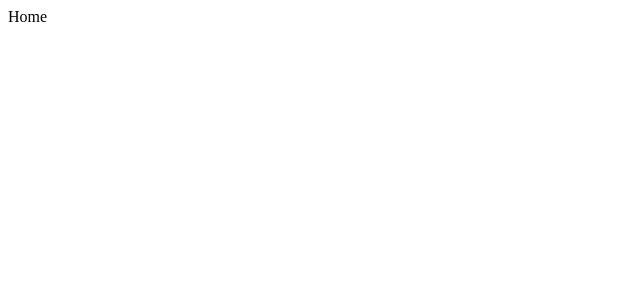
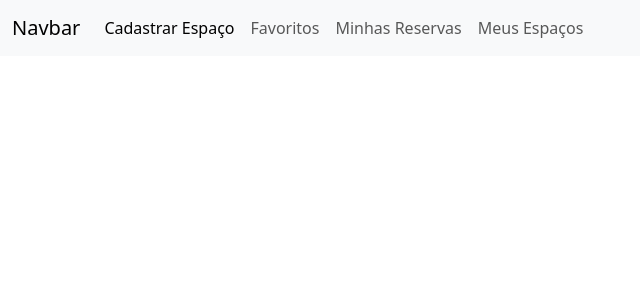
Before and after one commit to majupeixoto/Space4Events, a Django app: page / in a window 1280 px wide. Before the commit the part shown is almost empty. Shown: the top 300 px of the page, without its empty margins (0-640 px from the left). Run offline with Django 5.2, Linux system fonts and the light colour scheme; parts of the project's set-up code (start-up, migrations or seed data) failed here and were passed over.

Commit message:
commitei

```diff
--- a/Projeto/Box/templates/detalhes.html
+++ b/Projeto/Box/templates/detalhes.html
@@ -4,8 +4,10 @@
     <meta charset="UTF-8">
     <meta name="viewport" content="width=device-width, initial-scale=1.0">
     <title>Detalhes</title>
+    <link href="https://cdn.jsdelivr.net/npm/bootstrap@5.3.3/dist/css/bootstrap.min.css" rel="stylesheet"
+        integrity="sha384-QWTKZyjpPEjISv5WaRU9OFeRpok6YctnYmDr5pNlyT2bRjXh0JMhjY6hW+ALEwIH" crossorigin="anonymous">
 </head>
 <body>
-    Detalhes
+    <h1>Detalhes</h1>
 </body>
 </html>
--- a/Projeto/Box/templates/home.html
+++ b/Projeto/Box/templates/home.html
@@ -1,11 +1,33 @@
 <!DOCTYPE html>
-<html lang="pt-br">
+<html lang="pt-br" data-bs-theme="light">
+
 <head>
     <meta charset="UTF-8">
     <meta name="viewport" content="width=device-width, initial-scale=1.0">
     <title>Home</title>
+    <link href="https://cdn.jsdelivr.net/npm/bootstrap@5.3.3/dist/css/bootstrap.min.css" rel="stylesheet"
+        integrity="sha384-QWTKZyjpPEjISv5WaRU9OFeRpok6YctnYmDr5pNlyT2bRjXh0JMhjY6hW+ALEwIH" crossorigin="anonymous">
 </head>
+
 <body>
-    Home
+
+    <nav class="navbar navbar-expand-lg bg-body-tertiary">
+        <div class="container-fluid">
+            <a class="navbar-brand" href="#">Navbar</a>
+            <button class="navbar-toggler" type="button" data-bs-toggle="collapse" data-bs-target="#navbarNavAltMarkup"
+                aria-controls="navbarNavAltMarkup" aria-expanded="false" aria-label="Toggle navigation">
+                <span class="navbar-toggler-icon"></span>
+            </button>
+            <div class="collapse navbar-collapse" id="navbarNavAltMarkup">
+                <div class="navbar-nav">
+                    <a class="nav-link active" aria-current="page" href="#">Cadastrar Espaço</a>
+                    <a class="nav-link" href="#">Favoritos</a>
+                    <a class="nav-link" href="#">Minhas Reservas</a>
+                    <a class="nav-link" href="#">Meus Espaços</a>
+                </div>
+            </div>
+        </div>
+    </nav>
 </body>
+
 </html>
--- a/Projeto/Box/urls.py
+++ b/Projeto/Box/urls.py
@@ -4,6 +4,6 @@ from django.urls import path, include
 from . import views
 
 urlpatterns = [
-    path('', views.home, name = 'Box'),
-    path('detalhes/', views.detalhes),
+    path('', views.home, name = 'home'),
+    path('detalhes/', views.detalhes, name='detalhes'),
 ]
--- a/Projeto/Box/views.py
+++ b/Projeto/Box/views.py
@@ -1,4 +1,3 @@
-from django.http import HttpResponse
 from django.shortcuts import render
 
 from .models import *
```
